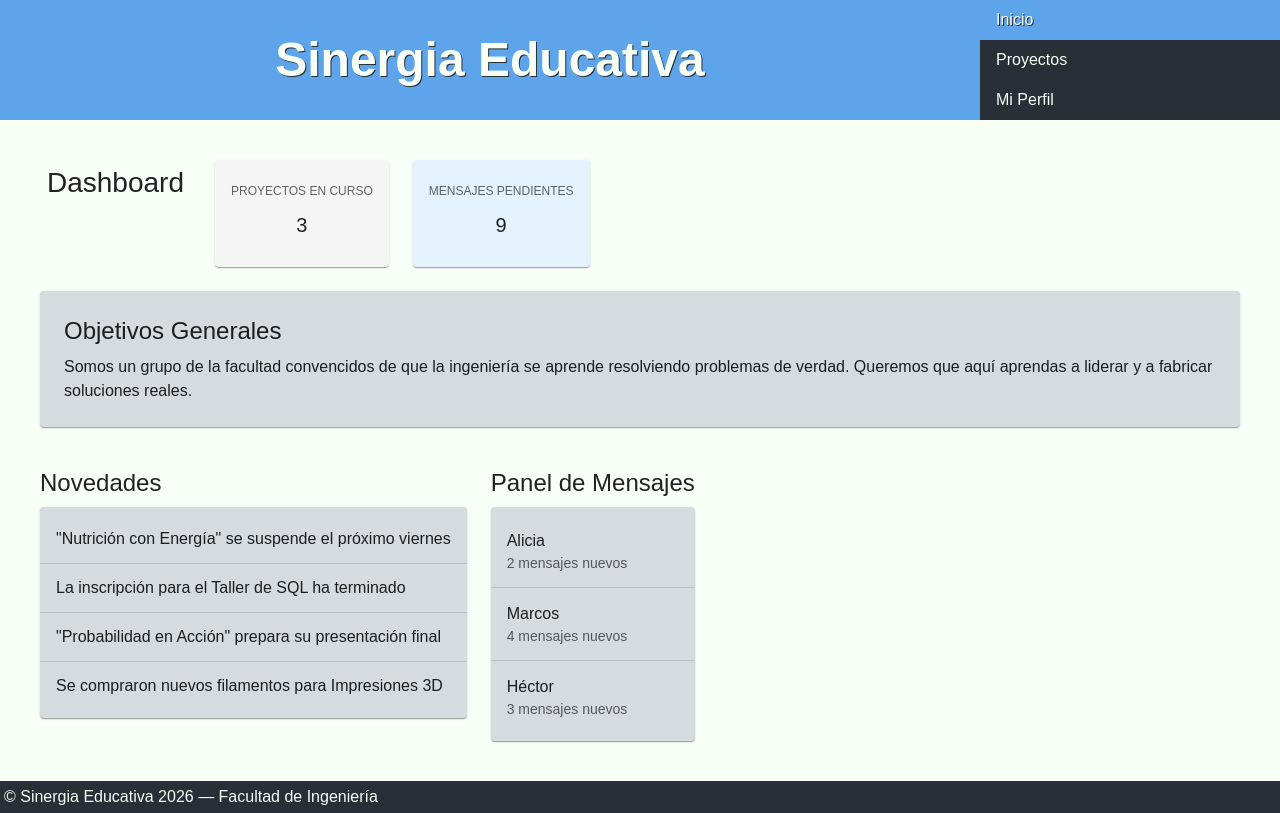
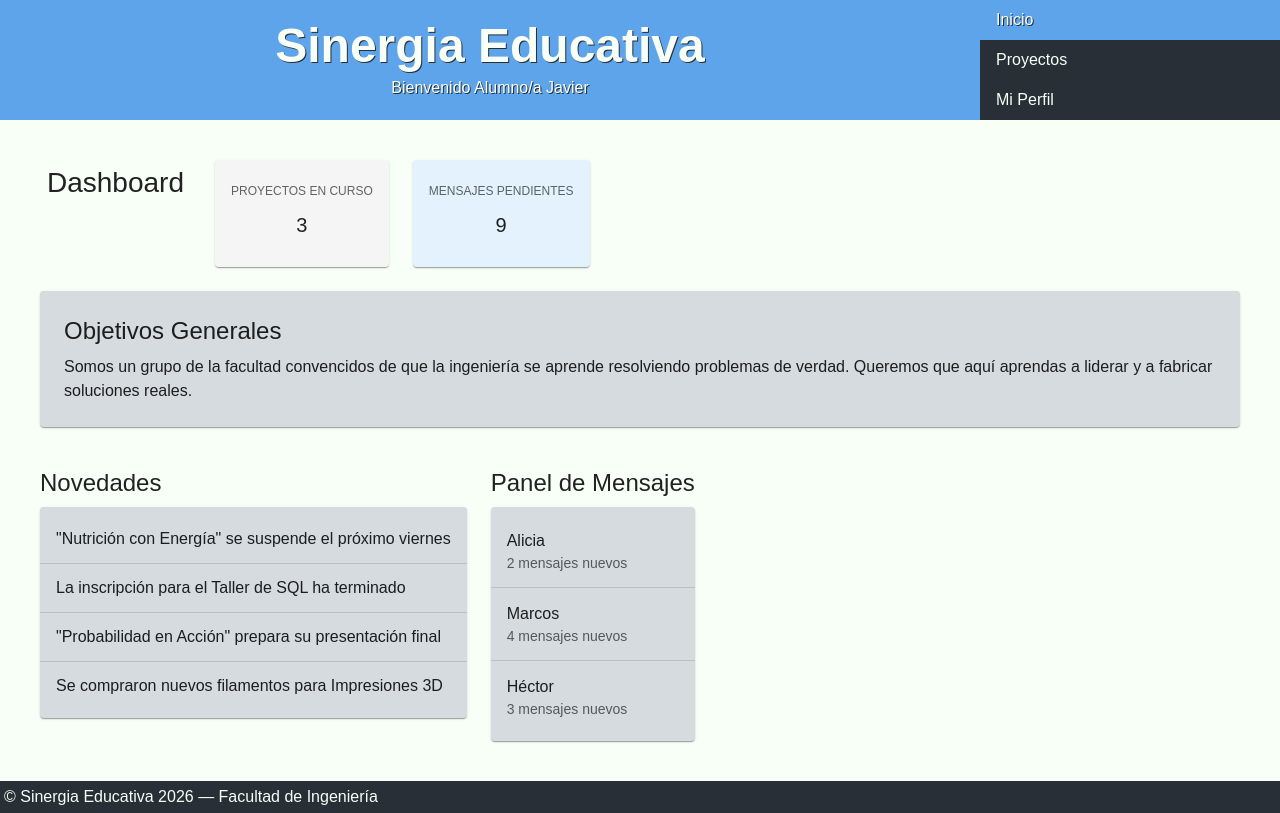
Before and after one commit to Dionicio-Rodrigo/pv_tp3_grupo2, a React (Vite) app: page / in a window 1280 px wide. Built offline with nearby package versions, Linux system fonts and the light colour scheme.

Commit message:
Header ahora utiliza los datos del usuario para escribir un mensaje de bienvenida

```diff
--- a/src/components/Header.jsx
+++ b/src/components/Header.jsx
@@ -1,5 +1,12 @@
-import { Typography } from "@mui/material";
+import { Stack, Typography } from "@mui/material";
+import { useUser } from "../context/UsuarioContext";
 
 export const Header = () => {
-  return <Typography variant="h1">Sinergia Educativa</Typography>;
+  const { nombre, rol } = useUser().usuario;
+  return (
+    <Stack sx={{ textAlign: "center" }}>
+      <Typography variant="h1">Sinergia Educativa</Typography>
+      <Typography variant="subtitle1">{`Bienvenido ${rol == "Estudiante" ? "Alumno/a" : "Profesor/a"} ${nombre}`}</Typography>
+    </Stack>
+  );
 };
```
